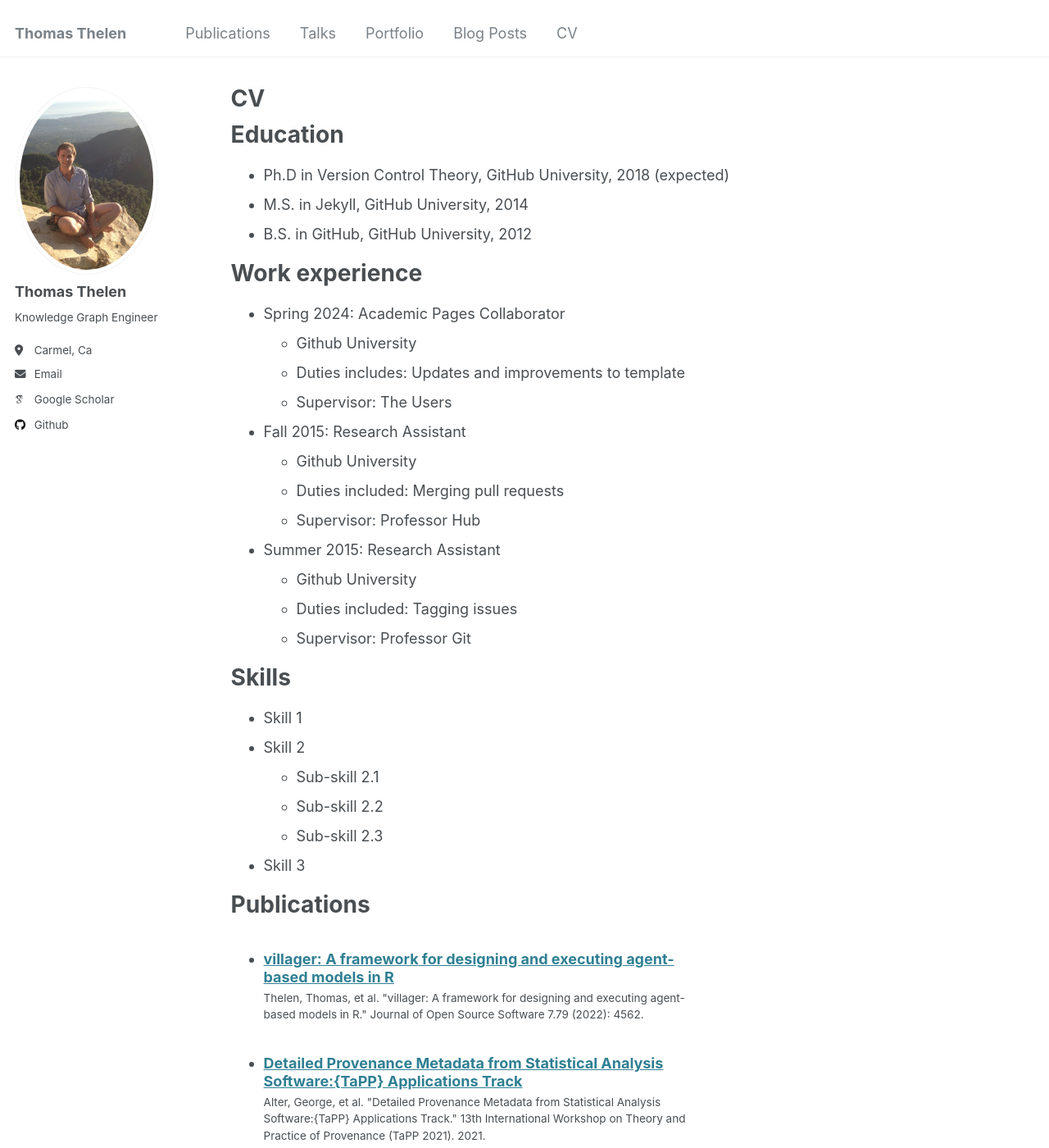
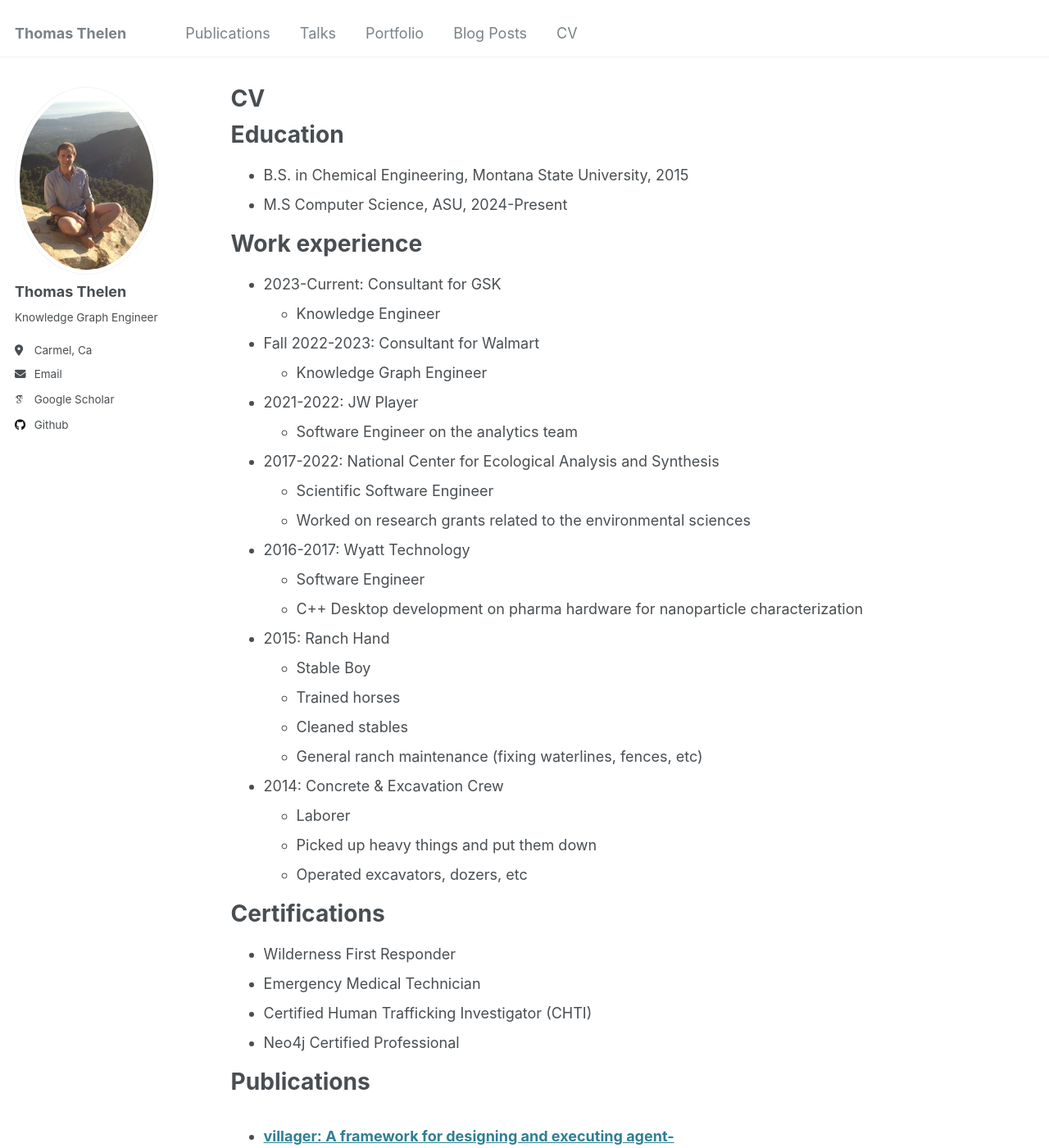
Before and after one commit to ThomasThelen/thomasthelen.github.io, a Jekyll site: the page built from _pages/cv.md, in a window 1280 px wide and 1400 px high. Shown: the whole window at 82% size. Built offline with Jekyll 4.4.1, drawn with Linux system fonts in a browser that asks for light colours; some web fonts are replaced; some of the changed text lies outside the part shown.

Commit message:
Update resume

```diff
--- a/_pages/cv.md
+++ b/_pages/cv.md
@@ -10,55 +10,58 @@ redirect_from:
 {% include base_path %}
 
 Education
-======
-* Ph.D in Version Control Theory, GitHub University, 2018 (expected)
-* M.S. in Jekyll, GitHub University, 2014
-* B.S. in GitHub, GitHub University, 2012
+=========
+
+* B.S. in Chemical Engineering, Montana State University, 2015
+* M.S Computer Science, ASU, 2024-Present
 
 Work experience
-======
-* Spring 2024: Academic Pages Collaborator
-  * Github University
-  * Duties includes: Updates and improvements to template
-  * Supervisor: The Users
+===============
 
-* Fall 2015: Research Assistant
-  * Github University
-  * Duties included: Merging pull requests
-  * Supervisor: Professor Hub
+* 2023-Current: Consultant for GSK
+  * Knowledge Engineer
 
-* Summer 2015: Research Assistant
-  * Github University
-  * Duties included: Tagging issues
-  * Supervisor: Professor Git
+* Fall 2022-2023: Consultant for Walmart
+  * Knowledge Graph Engineer
 
-Skills
-======
-* Skill 1
-* Skill 2
-  * Sub-skill 2.1
-  * Sub-skill 2.2
-  * Sub-skill 2.3
-* Skill 3
+* 2021-2022: JW Player
+  * Software Engineer on the analytics team
+
+* 2017-2022: National Center for Ecological Analysis and Synthesis
+  * Scientific Software Engineer
+  * Worked on research grants related to the environmental sciences
+
+* 2016-2017: Wyatt Technology
+  * Software Engineer
+  * C++ Desktop development on pharma hardware for nanoparticle characterization
+
+* 2015: Ranch Hand
+  * Stable Boy
+  * Trained horses
+  * Cleaned stables
+  * General ranch maintenance (fixing waterlines, fences, etc)
+
+* 2014: Concrete & Excavation Crew
+  * Laborer
+  * Picked up heavy things and put them down
+  * Operated excavators, dozers, etc
+
+Certifications
+==============
+
+* Wilderness First Responder
+* Emergency Medical Technician
+* Certified Human Trafficking Investigator (CHTI)
+* Neo4j Certified Professional
 
 Publications
-======
+============
   <ul>{% for post in site.publications reversed %}
     {% include archive-single-cv.html %}
   {% endfor %}</ul>
 
 Talks
-======
+=====
   <ul>{% for post in site.talks reversed %}
     {% include archive-single-talk-cv.html  %}
   {% endfor %}</ul>
-
-Teaching
-======
-  <ul>{% for post in site.teaching reversed %}
-    {% include archive-single-cv.html %}
-  {% endfor %}</ul>
-
-Service and leadership
-======
-* Currently signed in to 43 different slack teams
```
